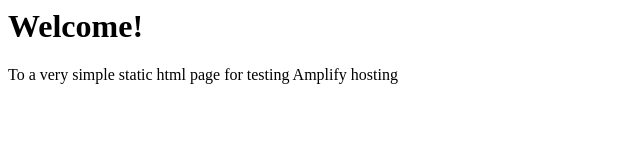
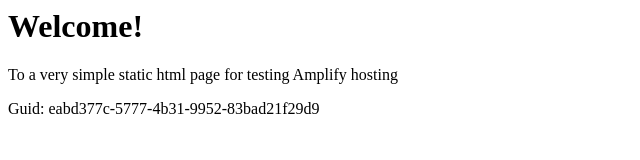
Before and after one commit to aws-aemilia-sin/Github-PR-Commit-Integration-Test-DoNotTouch-v0-prod-ap-southeast-1, a website: page src/index.html in a window 1280 px wide. Shown: the whole page, without its empty margins (0-640 px from the left). Drawn offline with Linux system fonts and the light colour scheme.

Commit message:
commit from integ tests

```diff
--- a/src/index.html
+++ b/src/index.html
@@ -1,3 +1,5 @@
+
+
 <html lang="en">
 
 <head>
@@ -10,6 +12,6 @@
 <body>
     <h1>Welcome!</h1>
     <p>To a very simple static html page for testing Amplify hosting</p>
-</body>
+    <p>Guid: eabd377c-5777-4b31-9952-83bad21f29d9</p></body>
 
 </html>
```
